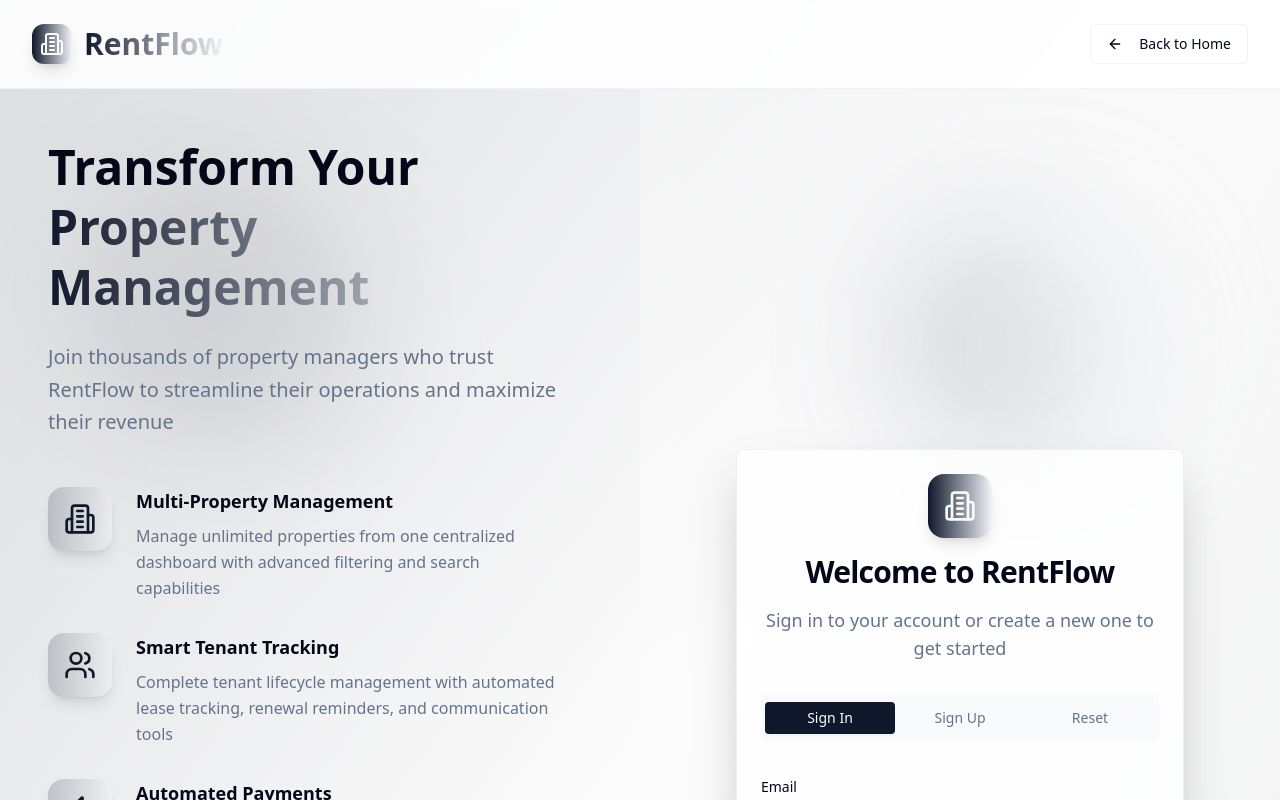
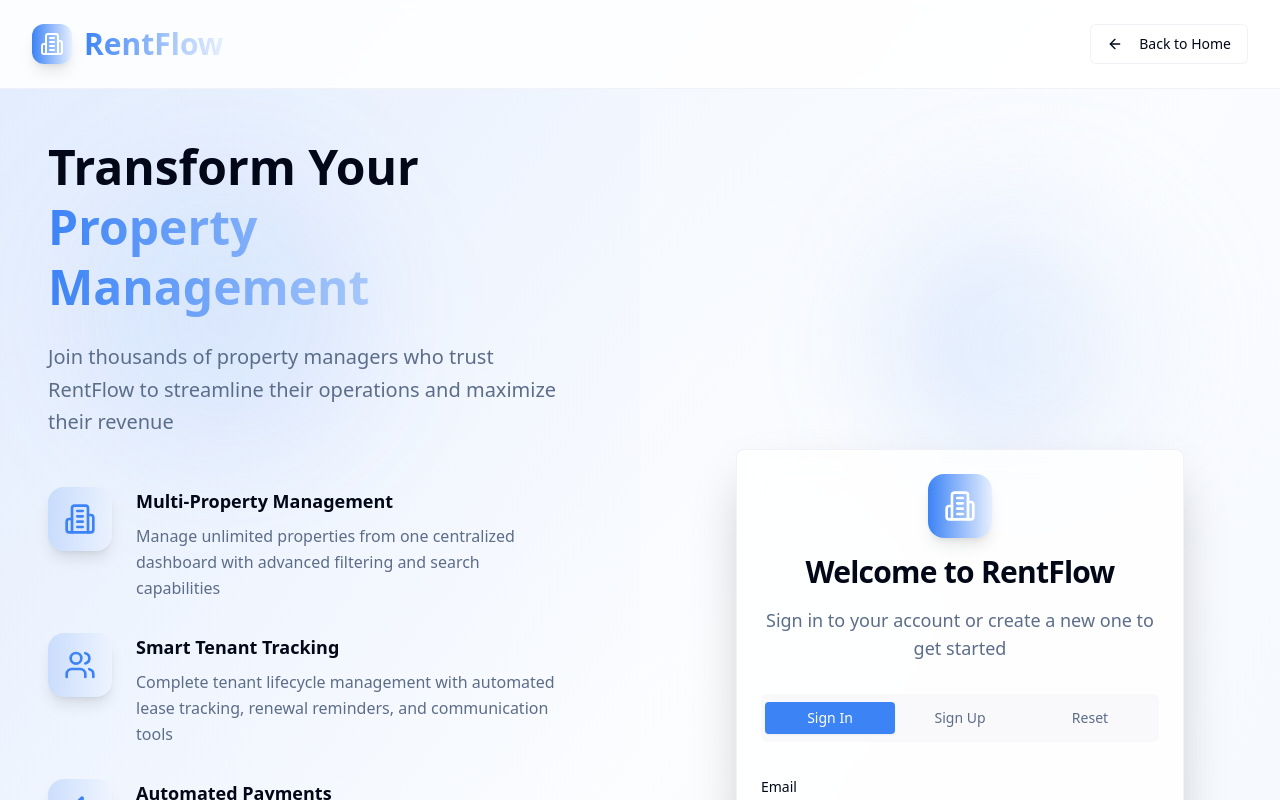
Before and after one commit to addy6361/rent-roll-revolution, a React (Vite) app: page /auth in a window 1280 px wide. Shown: the top 800 px of the page. Built offline with nearby package versions, Linux system fonts and the light colour scheme.

Commit message:
Set primary color and update website colors
Set the primary color to #3B82F6 and adjust the website's color scheme accordingly.

```diff
--- a/src/index.css
+++ b/src/index.css
@@ -15,80 +15,80 @@
     --popover: 0 0% 100%;
     --popover-foreground: 222.2 84% 4.9%;
 
-    --primary: 222.2 47.4% 11.2%;
-    --primary-foreground: 210 40% 98%;
+    --primary: 217 91% 60%;
+    --primary-foreground: 0 0% 100%;
 
-    --secondary: 210 40% 96.1%;
-    --secondary-foreground: 222.2 47.4% 11.2%;
+    --secondary: 217 91% 95%;
+    --secondary-foreground: 217 91% 25%;
 
-    --muted: 210 40% 96.1%;
-    --muted-foreground: 215.4 16.3% 46.9%;
+    --muted: 217 20% 96%;
+    --muted-foreground: 217 20% 45%;
 
-    --accent: 210 40% 96.1%;
-    --accent-foreground: 222.2 47.4% 11.2%;
+    --accent: 217 91% 90%;
+    --accent-foreground: 217 91% 25%;
 
     --destructive: 0 84.2% 60.2%;
     --destructive-foreground: 210 40% 98%;
 
-    --border: 214.3 31.8% 91.4%;
-    --input: 214.3 31.8% 91.4%;
-    --ring: 222.2 84% 4.9%;
+    --border: 217 30% 91%;
+    --input: 217 30% 91%;
+    --ring: 217 91% 60%;
 
     --radius: 0.5rem;
 
     --sidebar-background: 0 0% 98%;
 
-    --sidebar-foreground: 240 5.3% 26.1%;
+    --sidebar-foreground: 217 20% 25%;
 
-    --sidebar-primary: 240 5.9% 10%;
+    --sidebar-primary: 217 91% 60%;
 
-    --sidebar-primary-foreground: 0 0% 98%;
+    --sidebar-primary-foreground: 0 0% 100%;
 
-    --sidebar-accent: 240 4.8% 95.9%;
+    --sidebar-accent: 217 91% 95%;
 
-    --sidebar-accent-foreground: 240 5.9% 10%;
+    --sidebar-accent-foreground: 217 91% 25%;
 
-    --sidebar-border: 220 13% 91%;
+    --sidebar-border: 217 30% 91%;
 
-    --sidebar-ring: 217.2 91.2% 59.8%;
+    --sidebar-ring: 217 91% 60%;
   }
 
   .dark {
-    --background: 222.2 84% 4.9%;
-    --foreground: 210 40% 98%;
+    --background: 217 20% 6%;
+    --foreground: 0 0% 98%;
 
-    --card: 222.2 84% 4.9%;
-    --card-foreground: 210 40% 98%;
+    --card: 217 20% 8%;
+    --card-foreground: 0 0% 98%;
 
-    --popover: 222.2 84% 4.9%;
-    --popover-foreground: 210 40% 98%;
+    --popover: 217 20% 8%;
+    --popover-foreground: 0 0% 98%;
 
-    --primary: 210 40% 98%;
-    --primary-foreground: 222.2 47.4% 11.2%;
+    --primary: 217 91% 60%;
+    --primary-foreground: 0 0% 100%;
 
-    --secondary: 217.2 32.6% 17.5%;
-    --secondary-foreground: 210 40% 98%;
+    --secondary: 217 20% 15%;
+    --secondary-foreground: 0 0% 98%;
 
-    --muted: 217.2 32.6% 17.5%;
-    --muted-foreground: 215 20.2% 65.1%;
+    --muted: 217 20% 15%;
+    --muted-foreground: 217 20% 65%;
 
-    --accent: 217.2 32.6% 17.5%;
-    --accent-foreground: 210 40% 98%;
+    --accent: 217 20% 15%;
+    --accent-foreground: 0 0% 98%;
 
-    --destructive: 0 62.8% 30.6%;
-    --destructive-foreground: 210 40% 98%;
+    --destructive: 0 84% 60%;
+    --destructive-foreground: 0 0% 98%;
 
-    --border: 217.2 32.6% 17.5%;
-    --input: 217.2 32.6% 17.5%;
-    --ring: 212.7 26.8% 83.9%;
-    --sidebar-background: 240 5.9% 10%;
-    --sidebar-foreground: 240 4.8% 95.9%;
-    --sidebar-primary: 224.3 76.3% 48%;
+    --border: 217 20% 15%;
+    --input: 217 20% 15%;
+    --ring: 217 91% 60%;
+    --sidebar-background: 217 20% 8%;
+    --sidebar-foreground: 0 0% 95%;
+    --sidebar-primary: 217 91% 60%;
     --sidebar-primary-foreground: 0 0% 100%;
-    --sidebar-accent: 240 3.7% 15.9%;
-    --sidebar-accent-foreground: 240 4.8% 95.9%;
-    --sidebar-border: 240 3.7% 15.9%;
-    --sidebar-ring: 217.2 91.2% 59.8%;
+    --sidebar-accent: 217 20% 15%;
+    --sidebar-accent-foreground: 0 0% 95%;
+    --sidebar-border: 217 20% 15%;
+    --sidebar-ring: 217 91% 60%;
   }
 }
 
```
